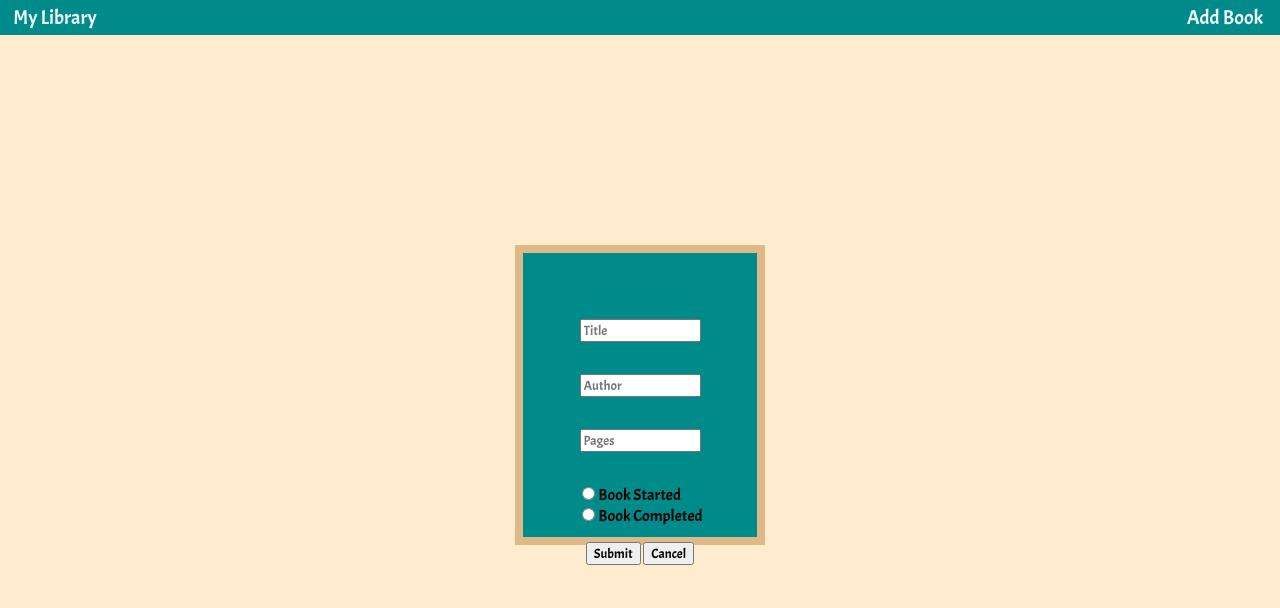
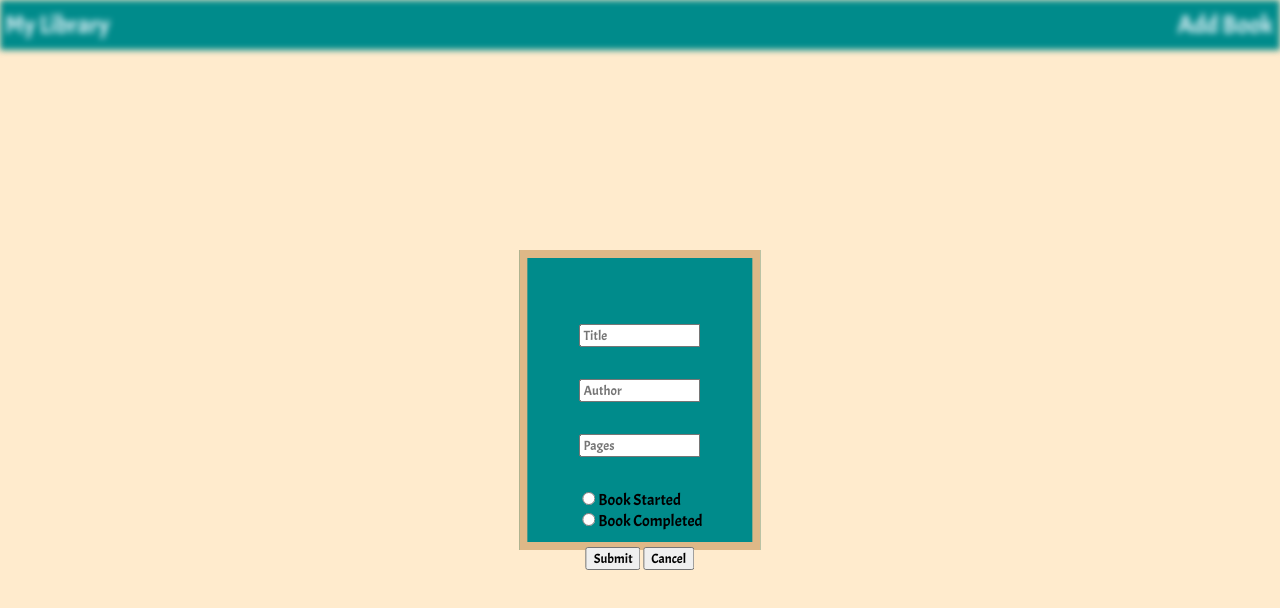
Before and after one commit to crono628/Library, a plain HTML site: page index.html in a window 1280 px wide. Both pictures are taken after a click on the button "Add Book". Drawn offline with Linux system fonts and the light colour scheme.

Commit message:
functioning: add book without details, css animations. js in process

```diff
--- a/index.html
+++ b/index.html
@@ -9,11 +9,15 @@
 	<link rel="preconnect" href="https://fonts.googleapis.com">
 	<link rel="preconnect" href="https://fonts.gstatic.com" crossorigin>
 	<link href="https://fonts.googleapis.com/css2?family=Acme&display=swap" rel="stylesheet">
-  <script src="script.js" defer></script>
+	<script src="script.js" defer>
+
+	</script>
 	<title>Library</title>
 </head>
 
 <body>
+
+	<div class="body-container blur-out">
 
 		<div class="banner">
 			<div class="left">
@@ -23,9 +27,10 @@
 				<button class="add-book-btn">Add Book</button>
     </div>
     </div>
-
+    <div class="banner-spacer"></div>
   <div class="container">
     <div class="book-shelf"></div>
+    </div>
   </div>
 
   <div class="popup-container">
--- a/script.js
+++ b/script.js
@@ -3,28 +3,53 @@ const bookShelf = document.querySelector('.book-shelf')
 const container = document.querySelector('.container')
 const popupContainer = document.querySelector('.popup-container')
 const popupBtn = document.querySelectorAll('.popup-btn')
+let body = document.querySelector('.body-container')
+
+class Book {
+  constructor(title, author, pages, status) {
+    this.title = title
+    this.author = author
+    this.pages = pages
+    this.status = status
+  }
+
+  createBookDiv() {
+    let newDiv = document.createElement('div')
+    let newTitle = document.createElement('h2')
+    newDiv.classList.add('book')
+    bookShelf.appendChild(newDiv)
+    newDiv.appendChild(newTitle)
+  }
+
+}
 
 addButton.addEventListener('click', () => {
-  let newDiv = document.createElement('div')
-  container.appendChild(newDiv)
-  newDiv.classList.add('book')
-  openForm()
+  body.classList.replace('blur-out', 'blur')
+  popupContainer.style.display = 'flex'
+  popupContainer.classList.remove('popup-fadeout')
+  popupContainer.classList.add('popup-fadein')
 })
 
 popupBtn.forEach(button => {
   button.addEventListener('click', () => {
     let btnData = button.dataset.popup
     if (btnData == 'submit') {
-      closeForm()
+      let book = new Book
+      book.createBookDiv()
+      popupLeaving()
+      setTimeout(closeForm, 600)
     }
     if (btnData == 'cancel') {
-      closeForm()
+      popupLeaving()
+      setTimeout(closeForm, 600)
     }
   })
 })
 
-function openForm() {
-  popupContainer.style.display = 'flex'
+function popupLeaving() {
+  body.classList.replace('blur', 'blur-out')
+  popupContainer.classList.remove('popup-fadein')
+  popupContainer.classList.add('popup-fadeout')
 }
 
 function closeForm() {
--- a/style.css
+++ b/style.css
@@ -5,7 +5,7 @@
   font-family: 'Acme', sans-serif;
 }
 
-body {
+body{
   background-color: blanchedalmond;
   margin: 0;
   padding: 0;
@@ -18,15 +18,22 @@ body {
   flex-direction: row;
   width: 100%;
   background-color: darkcyan;
-  height: 35px;
+  height: 50px;
   color: aliceblue;
-  font-size: 20px;
+  position: fixed;
+}
+
+.banner-spacer{
+  width: 100%;
+  height: 50px;
 }
 
 .left {
   display: flex;
   justify-content: space-around;
   width: 110px;
+  font-size: 25px;
+  padding-left: 5px;
 }
 
 .right {
@@ -36,7 +43,7 @@ body {
 }
 
 .right button {
-  font-size: 20px;
+  font-size: 25px;
   width: 110px;
   border: none;
   border-radius: 50%;
@@ -57,8 +64,8 @@ body {
   display: none;
   justify-content: center;
   align-items: center;
-  height: 90vh;
-  width: 100vw;
+  max-height: 100vh;
+  max-width: 100vw;
 }
 
 .popup-container div {
@@ -67,9 +74,71 @@ body {
   justify-content: space-around;
   align-items: center;
   background-color: darkcyan;
-  height: 300px;
-  width: 250px;
+  max-height: 300px;
+  max-width: 250px;
   padding: 50px;
   border: solid burlywood 8px;
-  box-sizing: ;
+  position: absolute;
+  top: 50%;
+  left: 50%;
+  transform: translate(-50%, -50%);
 }
+
+.popup-fadeout{
+  animation: fade-out;
+  animation-duration: 0.6s;
+}
+
+.popup-fadein{
+  animation-name: fade-in;
+  animation-duration: 0.6s;
+}
+
+@keyframes fade-in {
+  from {
+    opacity: 0;
+  }
+
+  to {
+    opacity: 1;
+  }
+}
+
+@keyframes fade-out {
+  from {
+    opacity: 1;
+  }
+
+  to {
+    opacity: 0;
+  }
+}
+
+.blur {
+  filter: blur(3px);
+  transition: 1s;
+}
+
+.blur-out{
+  filter: blur(0px);
+  transition: 1s;
+}
+
+.book{
+  width: 100px ;
+  height:150px;
+  border: solid red;
+}
+
+.container{
+
+}
+
+.book-shelf{
+  display: flex;
+  padding: 10px;
+  width: 95%;
+  flex-wrap: wrap;
+  margin: 10px;
+  gap: 10px;
+}
```
Lines whose indentation alone changed are shown as unchanged.
